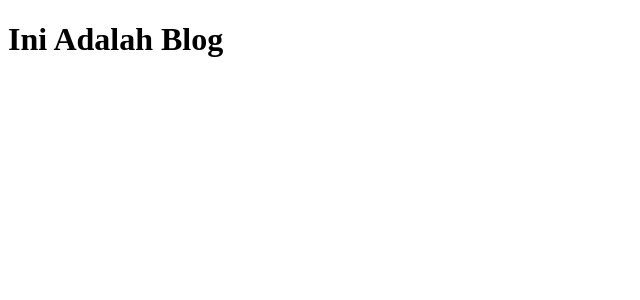
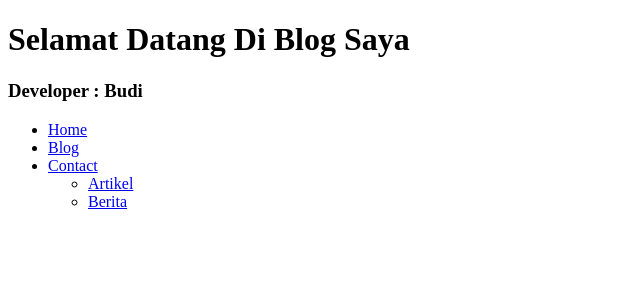
Before and after one commit to yabsiraditya/learn-django, a Django app: page /blog/ in a window 1280 px wide. Shown: the top 300 px of the page, without its empty margins (0-640 px from the left). Run offline with Django 5.2, Linux system fonts and the light colour scheme.

Commit message:
update learn template variable

```diff
--- /dev/null
+++ b/djangoproject/blog/templates/blog/index.html
@@ -0,0 +1,23 @@
+<!DOCTYPE html>
+<html lang="en">
+    <!DOCTYPE html>
+    <html lang="en">
+    <head>
+        <meta charset="UTF-8">
+        <meta name="viewport" content="width=device-width, initial-scale=1.0">
+        <title>{{title}} | {{developer}}</title>
+    </head>
+    <body>
+        <h1>Selamat Datang Di {{hero}} </h1>
+        <h3>Developer : {{developer}} </h3>
+        <ul>
+            <li><a href="/">Home</a></li>
+            <li><a href="/blog">Blog</a></li>
+            <li><a href="/contact">Contact</a></li>
+            <ul>
+                <li><a href="/blog/artikel">Artikel</a></li>
+                <li><a href="/blog/berita">Berita</a></li>
+            </ul>
+        </ul>
+    </body>
+    </html>
--- a/djangoproject/blog/urls.py
+++ b/djangoproject/blog/urls.py
@@ -4,5 +4,6 @@ from . import views
 
 urlpatterns = [
     path('', views.index),
-    path('search/', views.search)
+    path('artikel/', views.artikel),
+    path('berita/', views.berita),
 ]
--- a/djangoproject/blog/views.py
+++ b/djangoproject/blog/views.py
@@ -1,9 +1,26 @@
 from django.shortcuts import render
-from django.http import HttpResponse
 
 # Create your views here.
 def index(request):
-    return render(request, 'blog.html')
+    context = {
+        'title':'Blogspot',
+        'hero':'Blog Saya',
+        'developer':'Budi',
+    }
+    return render(request, 'blog/index.html', context)
 
-def search(request):
-    return HttpResponse("<h1>Ini Adalah Halaman Cari</h1>")
+def artikel(request):
+    context = {
+        'title':'artikel',
+        'hero':'artikel Saya',
+        'developer':'asep',
+    }
+    return render(request, 'blog/index.html', context)
+
+def berita(request):
+    context = {
+        'title':'berita',
+        'hero':'berita Saya',
+        'developer':'ucup',
+    }
+    return render(request, 'blog/index.html', context)
--- a/djangoproject/templates/contact.html
+++ b/djangoproject/contact/templates/contact/index.html
@@ -7,5 +7,10 @@
 </head>
 <body>
     <h1>Ini Adalah Contact</h1>
+    <ul>
+        <li><a href="/">Home</a></li>
+        <li><a href="/blog">Blog</a></li>
+        <li><a href="/contact">Contact</a></li>
+    </ul>
 </body>
 </html>
--- a/djangoproject/contact/views.py
+++ b/djangoproject/contact/views.py
@@ -2,4 +2,4 @@ from django.shortcuts import render
 
 # Create your views here.
 def index(request):
-    return render(request, 'contact.html')
+    return render(request, 'contact/index.html')
--- a/djangoproject/mysite/settings.py
+++ b/djangoproject/mysite/settings.py
@@ -37,8 +37,8 @@ INSTALLED_APPS = [
     'django.contrib.sessions',
     'django.contrib.messages',
     'django.contrib.staticfiles',
-    'blog',
-    'contact',
+    'blog', # for production use blog.apps.BlogConfig
+    'contact', # for production use contact.apps.contact
 ]
 
 MIDDLEWARE = [
@@ -56,7 +56,7 @@ ROOT_URLCONF = 'mysite.urls'
 TEMPLATES = [
     {
         'BACKEND': 'django.template.backends.django.DjangoTemplates',
-        'DIRS': ['templates'],
+        'DIRS': ['templates'], # for production use os.path.join(BASE_DIR, 'templates')
         'APP_DIRS': True,
         'OPTIONS': {
             'context_processors': [
--- a/djangoproject/mysite/urls.py
+++ b/djangoproject/mysite/urls.py
@@ -1,7 +1,7 @@
-from . import views
-
 from django.contrib import admin
 from django.urls import path, include
+
+from . import views
 
 urlpatterns = [
     path('', views.index),
--- a/djangoproject/templates/blog.html
+++ /dev/null
@@ -1,11 +0,0 @@
-<!DOCTYPE html>
-<html lang="en">
-<head>
-    <meta charset="UTF-8">
-    <meta name="viewport" content="width=device-width, initial-scale=1.0">
-    <title>Blog | Yabsir Aditya</title>
-</head>
-<body>
-    <h1>Ini Adalah Blog</h1>
-</body>
-</html>
--- a/djangoproject/templates/index.html
+++ b/djangoproject/templates/index.html
@@ -3,10 +3,11 @@
 <head>
     <meta charset="UTF-8">
     <meta name="viewport" content="width=device-width, initial-scale=1.0">
-    <title>Home | Yabsir Aditya</title>
+    <title>{{title}} | {{developer}}</title>
 </head>
 <body>
-    <h1>Selamat Datang Di Website Saya</h1>
+    <h1>Selamat Datang Di {{hero}} </h1>
+    <h3>Developer : {{developer}} </h3>
     <ul>
         <li><a href="/">Home</a></li>
         <li><a href="/blog">Blog</a></li>
```
Also changed, not shown: djangoproject/mysite/views.py (+9 -4 lines).
